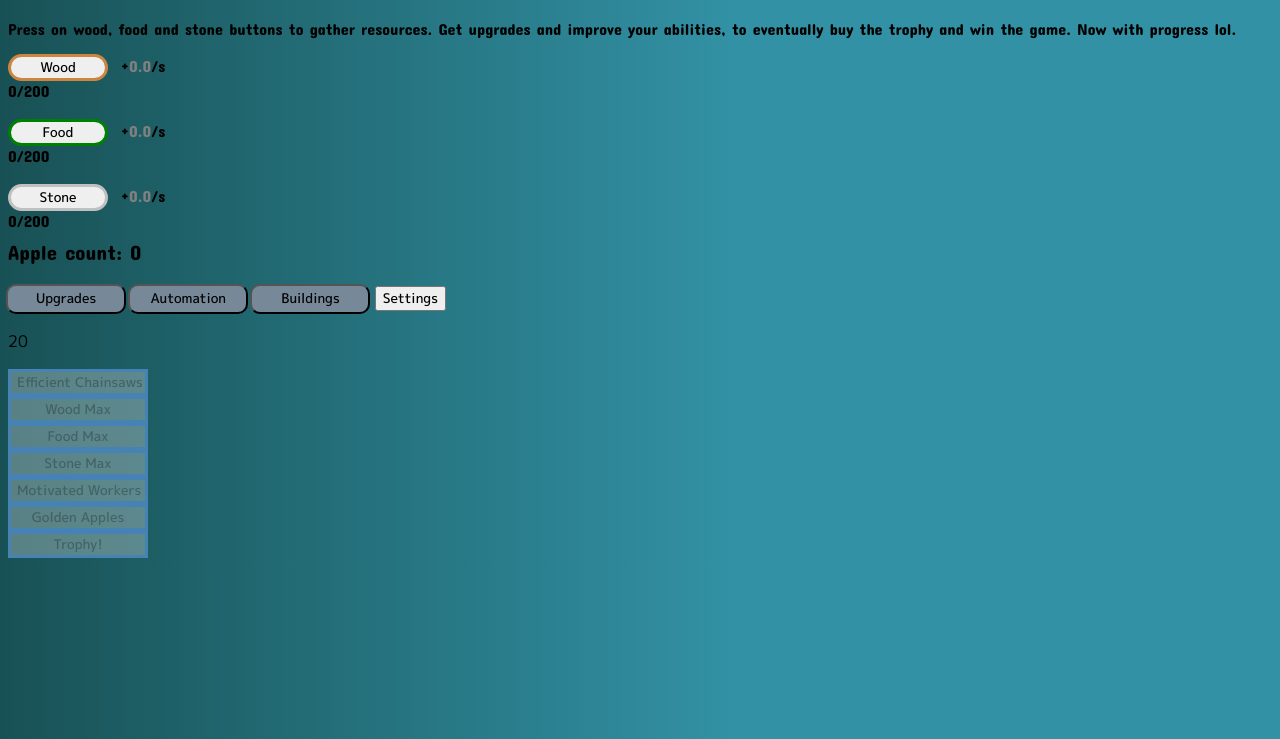
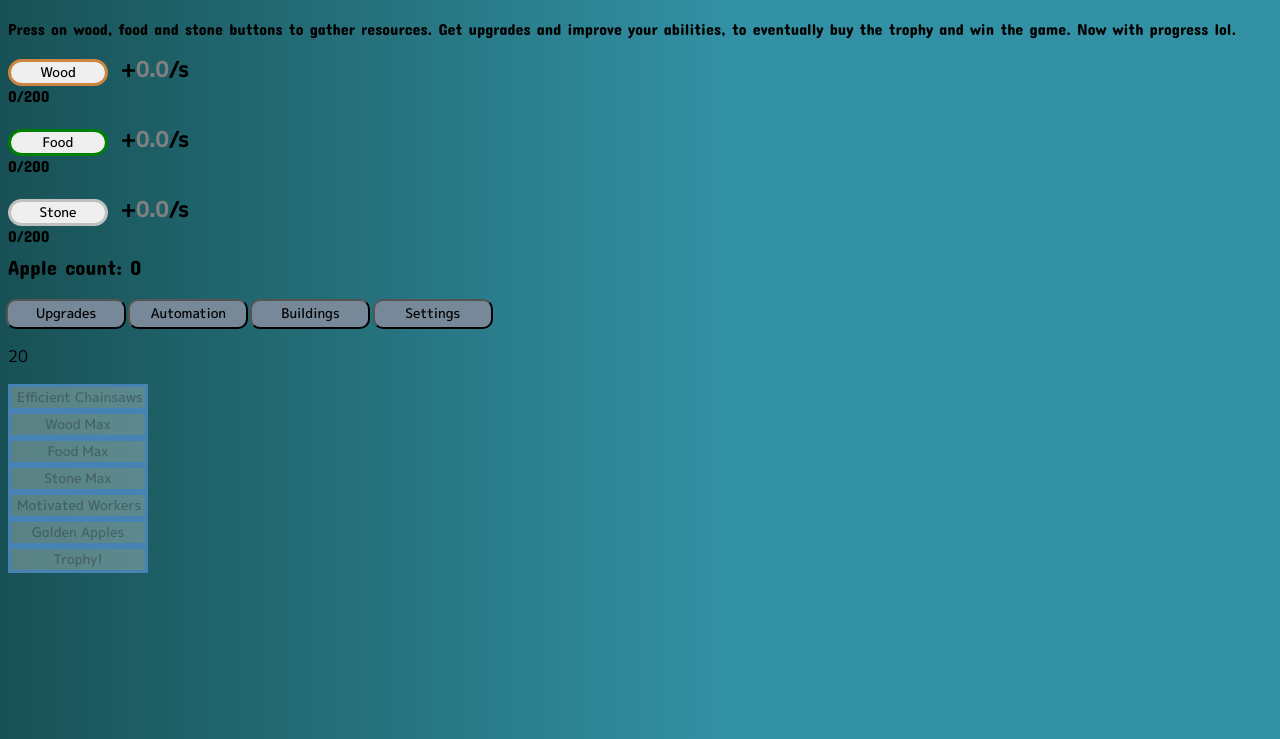
Before and after one commit to Ambush-4567/CivClicker, a plain HTML site: page index.html in a window 1280 px wide. Shown: the part 61-800 px from the top of the page. Drawn offline with Linux system fonts and the light colour scheme.

Commit message:
Update style.css

```diff
--- a/style.css
+++ b/style.css
@@ -54,13 +54,13 @@ h1
     display: inline-block;
 }
 
-#bar1 + #bar2 + #bar3
+#bar1 + #bar2 + #bar3 + #bar4
 {
     display: inline-block;
     margin-top: 20px;
 }
 
-#bar1, #bar2, #bar3
+#bar1, #bar2, #bar3, #bar4
 {
     background-color: lightslategrey;
     width: 120px;
@@ -70,7 +70,7 @@ h1
     margin-right: -2px;
 }
 
-#bar1:hover, #bar2:hover, #bar3:hover
+#bar1:hover, #bar2:hover, #bar3:hover, #bar4:hover
 {
     background-color: #fff;
     box-shadow: 5px 5px 4px rgba(0, 0, 0, 0.5);
@@ -84,9 +84,19 @@ h1
 
 }
 
-#importFile
+#paragraph1, #paragraph2, #paragraph3, #paragraph4, #paragraph5
 {
     font-family: "M PLUS 1p", sans-serif;
     font-weight: 400;
     font-style: normal;
+    font-weight: bold;
 }
+
+.bigreg
+{
+    font-size: 130%;
+    font-family: "M PLUS 1p", sans-serif;
+    font-weight: 400;
+    font-style: normal;
+    font-weight: bold;
+}
```
